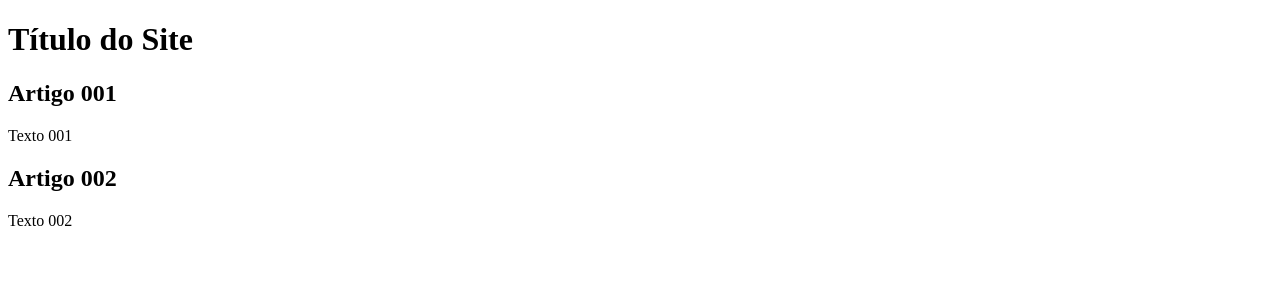
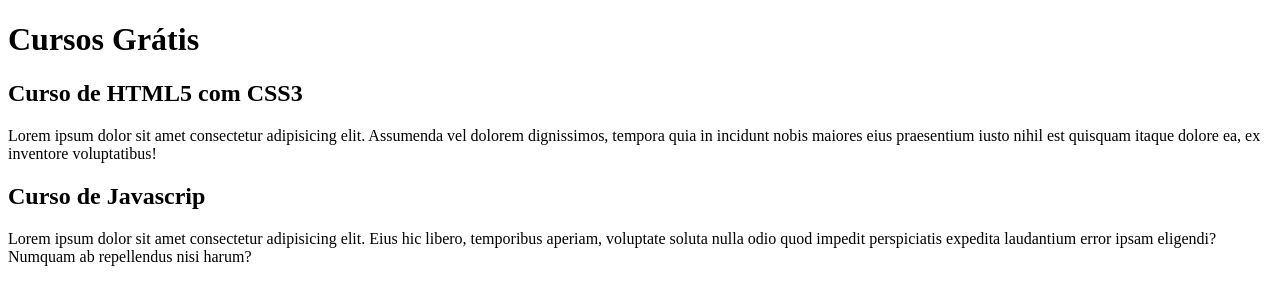
Before and after one commit to gabrielcarva/projeto_site, a plain HTML site: page index.html in a window 1280 px wide. Drawn offline with Linux system fonts and the light colour scheme.

Commit message:
comecei a escrever o conteudo

```diff
--- a/index.html
+++ b/index.html
@@ -9,15 +9,15 @@
 <body>
     <main>
         <header>
-            <h1>Título do Site</h1>
+            <h1>Cursos Grátis</h1>
         </header>
         <article>
-            <h2>Artigo 001</h2>
-            <p>Texto 001</p>
+            <h2>Curso de HTML5 com CSS3</h2>
+            <p>Lorem ipsum dolor sit amet consectetur adipisicing elit. Assumenda vel dolorem dignissimos, tempora quia in incidunt nobis maiores eius praesentium iusto nihil est quisquam itaque dolore ea, ex inventore voluptatibus!</p>
         </article>
         <article>
-            <h2>Artigo 002</h2>
-            <p>Texto 002</p>
+            <h2>Curso de Javascrip</h2>
+            <p>Lorem ipsum dolor sit amet consectetur adipisicing elit. Eius hic libero, temporibus aperiam, voluptate soluta nulla odio quod impedit perspiciatis expedita laudantium error ipsam eligendi? Numquam ab repellendus nisi harum?</p>
         </article>
     </main>
 </body>
```
